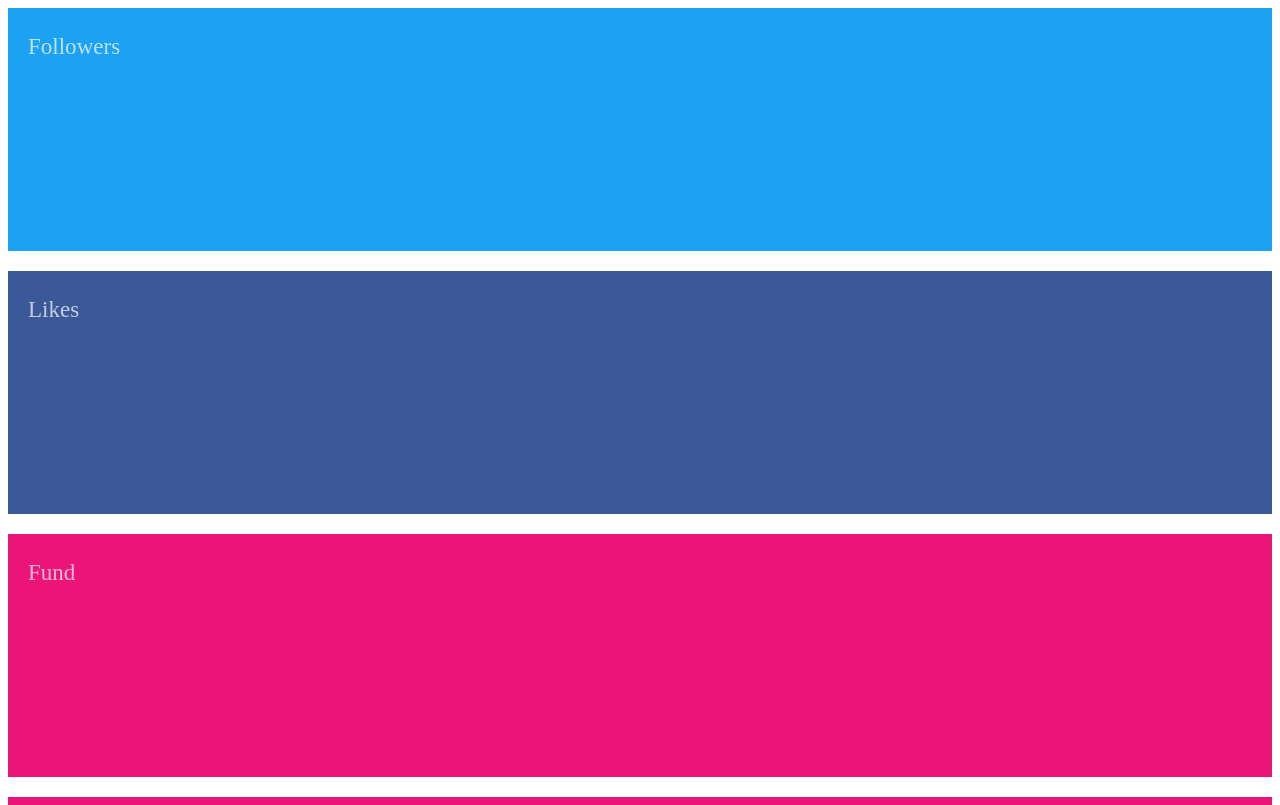
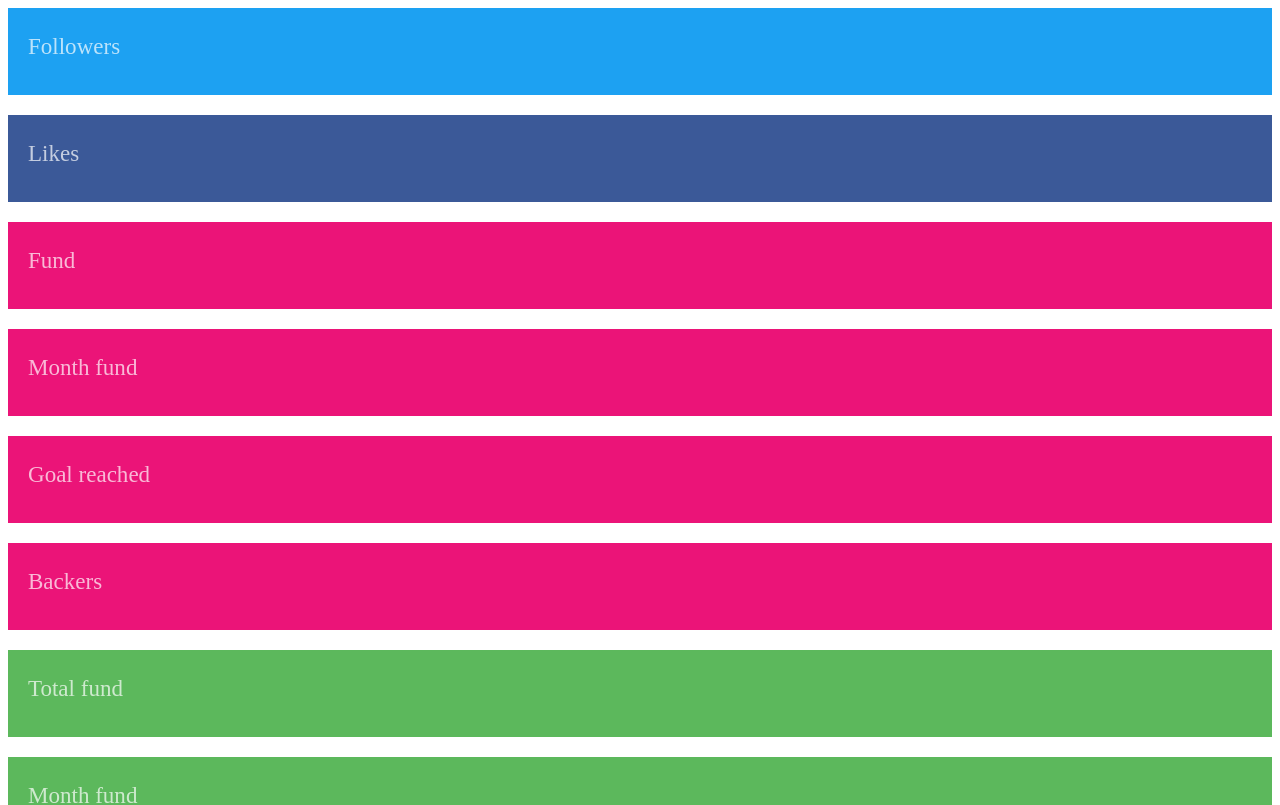
Before and after one commit to pupscan/monitoring, a Vue app: page / in a window 1280 px wide. Shown: the top 805 px of the page. Built offline with nearby package versions, Linux system fonts and the light colour scheme; no server answers; the HTML template or start-up script is replaced by a standard one.

Commit message:
Update box style + add README.md

```diff
--- a/src/component/ValueBox.vue
+++ b/src/component/ValueBox.vue
@@ -34,11 +34,9 @@
     .box {
         color: #ffffff;
         margin-bottom: 20px;
-        height: 243px;
 
         .wrapper {
-            padding: 10px 20px 0px;
-            margin-bottom: -140px;
+            padding: 10px 20px 20px;
 
             .header {
 
```
Also changed, not shown: 1 other file (tests, documents, lock files or other folders).
